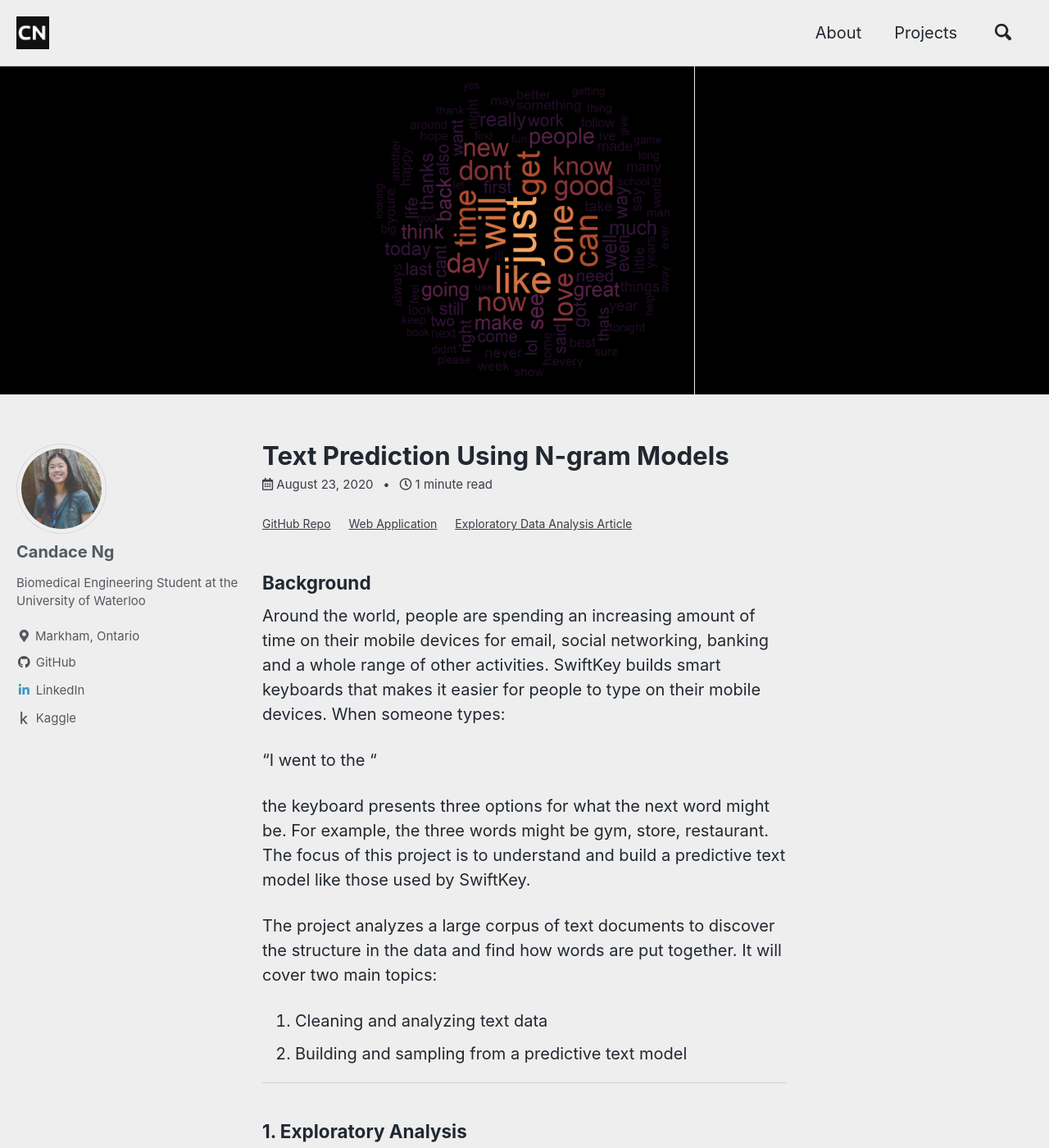
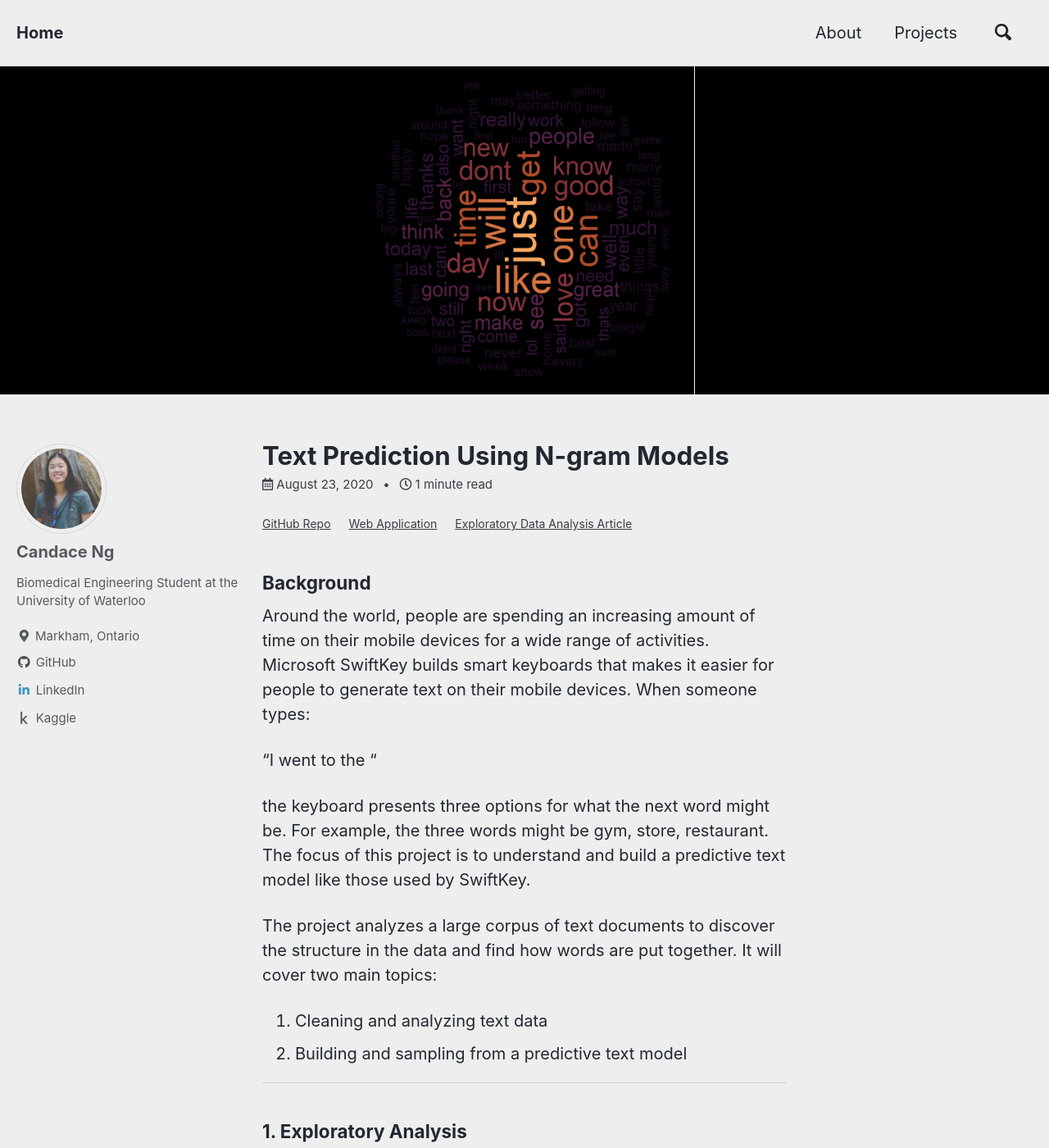
Before and after one commit to candaceng/candaceng, a Jekyll site: the page built from _posts/2020-08-23-text-prediction-ngrams.md, in a window 1280 px wide and 1400 px high. Shown: the whole window at 82% size. Built offline with Jekyll 4.4.1, drawn with Linux system fonts in a browser that asks for light colours; cached includes are drawn as plain includes.

Commit message:
post fix

```diff
--- a/_config.yml
+++ b/_config.yml
@@ -16,7 +16,7 @@ minimal_mistakes_skin    : "air" # "contrast", "default", "dirt", "aqua", "dark"
 
 # Site Settings
 locale                   : "en-US"
-title                    : ""
+title                    : "Home"
 title_separator          : "-"
 subtitle                 : # site tagline that appears below site title in masthead
 name                     : "Candace Ng"
@@ -25,7 +25,7 @@ url                      : # the base hostname & protocol for your site e.g. "ht
 baseurl                  : # the subpath of your site, e.g. "/blog"
 repository               : # GitHub username/repo-name e.g. "mmistakes/minimal-mistakes"
 teaser                   : # path of fallback teaser image, e.g. "/assets/images/500x300.png"
-logo                     : "/images/logo.JPG"
+logo                     : # "/images/logo.JPG"
 masthead_title           : # overrides the website title displayed in the masthead, use " " for no title
 # breadcrumbs            : false # true, false (default)
 words_per_minute         : 200
--- a/_posts/2020-08-23-text-prediction-ngrams.md
+++ b/_posts/2020-08-23-text-prediction-ngrams.md
@@ -15,7 +15,7 @@ mathjax: "true"
 
 ### Background
 
-Around the world, people are spending an increasing amount of time on their mobile devices for email, social networking, banking and a whole range of other activities. SwiftKey builds smart keyboards that makes it easier for people to type on their mobile devices. When someone types:
+Around the world, people are spending an increasing amount of time on their mobile devices for a wide range of activities. Microsoft SwiftKey builds smart keyboards that makes it easier for people to generate text on their mobile devices. When someone types:
 
 "I went to the "
 
```
Also changed, not shown: _posts/2020-04-23-virtual-trading.md (+1 -1 lines).
